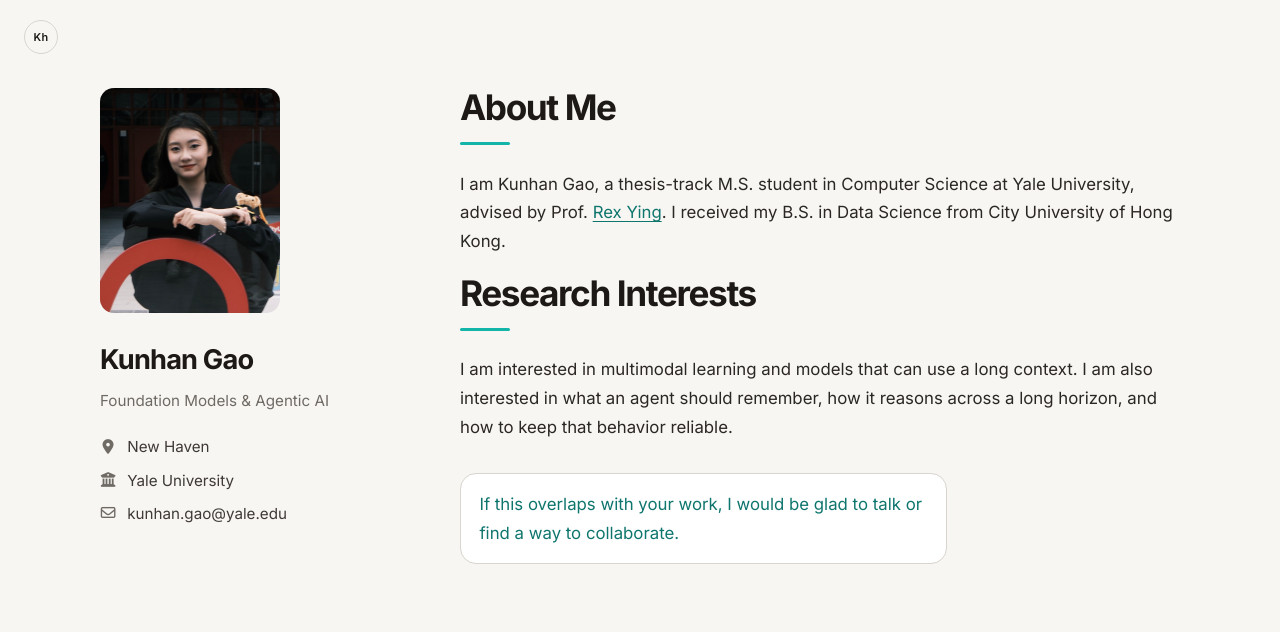
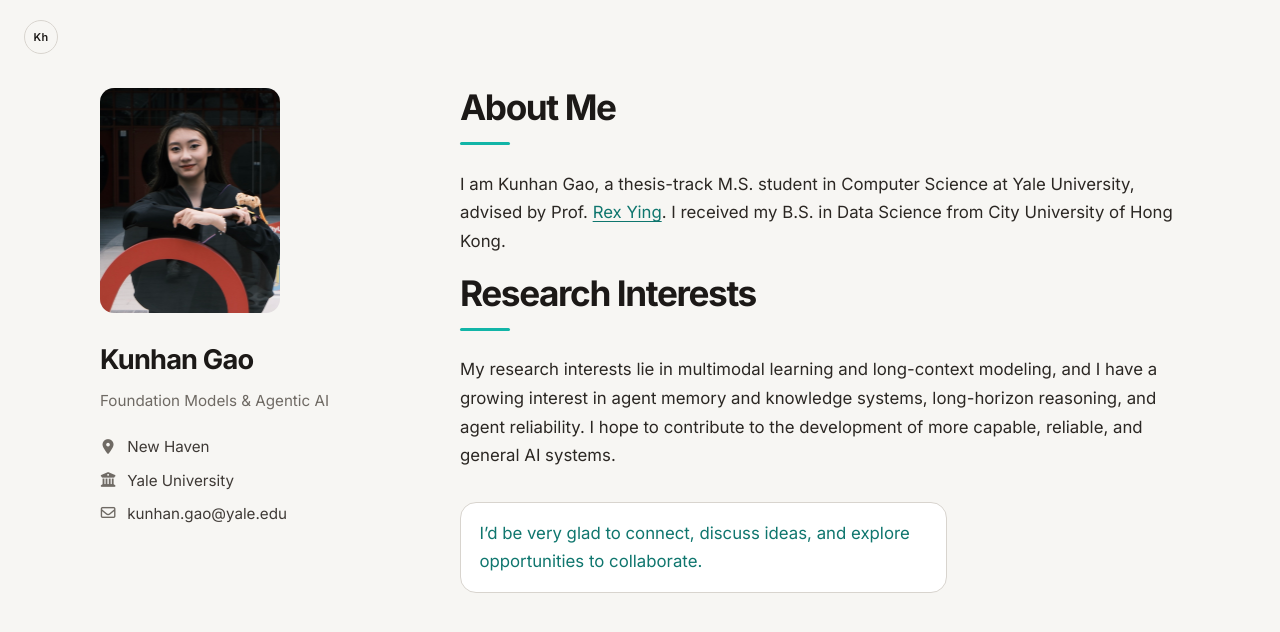
Before and after one commit to kunhan-G/kunhan-G.github.io, a Jekyll site: the page built from index.md, in a window 1280 px wide. Shown: the top 632 px of the page. Built offline with Jekyll 4.4.1, drawn with Linux system fonts in a browser that asks for light colours; a style sheet for code colours, icons or effects is not loaded; our own code applies the rules of GitHub Pages for plain Markdown files.

```diff
--- a/html_source_file/index.html
+++ b/html_source_file/index.html
@@ -53,9 +53,9 @@
         <h2 id="about-me">About Me</h2>
         <p>I am Kunhan Gao, a thesis-track M.S. student in Computer Science at Yale University, advised by Prof. <a href="https://www.cs.yale.edu/homes/ying-rex/">Rex Ying</a>. I received my B.S. in Data Science from City University of Hong Kong.</p>
         <h2 id="research-interests">Research Interests</h2>
-        <p>I am interested in multimodal learning and models that can use a long context. I am also interested in what an agent should remember, how it reasons across a long horizon, and how to keep that behavior reliable.</p>
+        <p>My research interests lie in multimodal learning and long-context modeling, and I have a growing interest in agent memory and knowledge systems, long-horizon reasoning, and agent reliability. I hope to contribute to the development of more capable, reliable, and general AI systems.</p>
         <div class="collab-box">
-          <p>If this overlaps with your work, I would be glad to talk or find a way to collaborate.</p>
+          <p>I’d be very glad to connect, discuss ideas, and explore opportunities to collaborate.</p>
         </div>
       </section>
       <footer></footer>
--- a/index.md
+++ b/index.md
@@ -8,8 +8,8 @@
 
 ## Research Interests
 
-I am interested in multimodal learning and models that can use a long context. I am also interested in what an agent should remember, how it reasons across a long horizon, and how to keep that behavior reliable.
+My research interests lie in multimodal learning and long-context modeling, and I have a growing interest in agent memory and knowledge systems, long-horizon reasoning, and agent reliability. I hope to contribute to the development of more capable, reliable, and general AI systems.
 
 <div class="collab-box">
-  <p>If this overlaps with your work, I would be glad to talk or find a way to collaborate.</p>
+  <p>I’d be very glad to connect, discuss ideas, and explore opportunities to collaborate.</p>
 </div>
```
